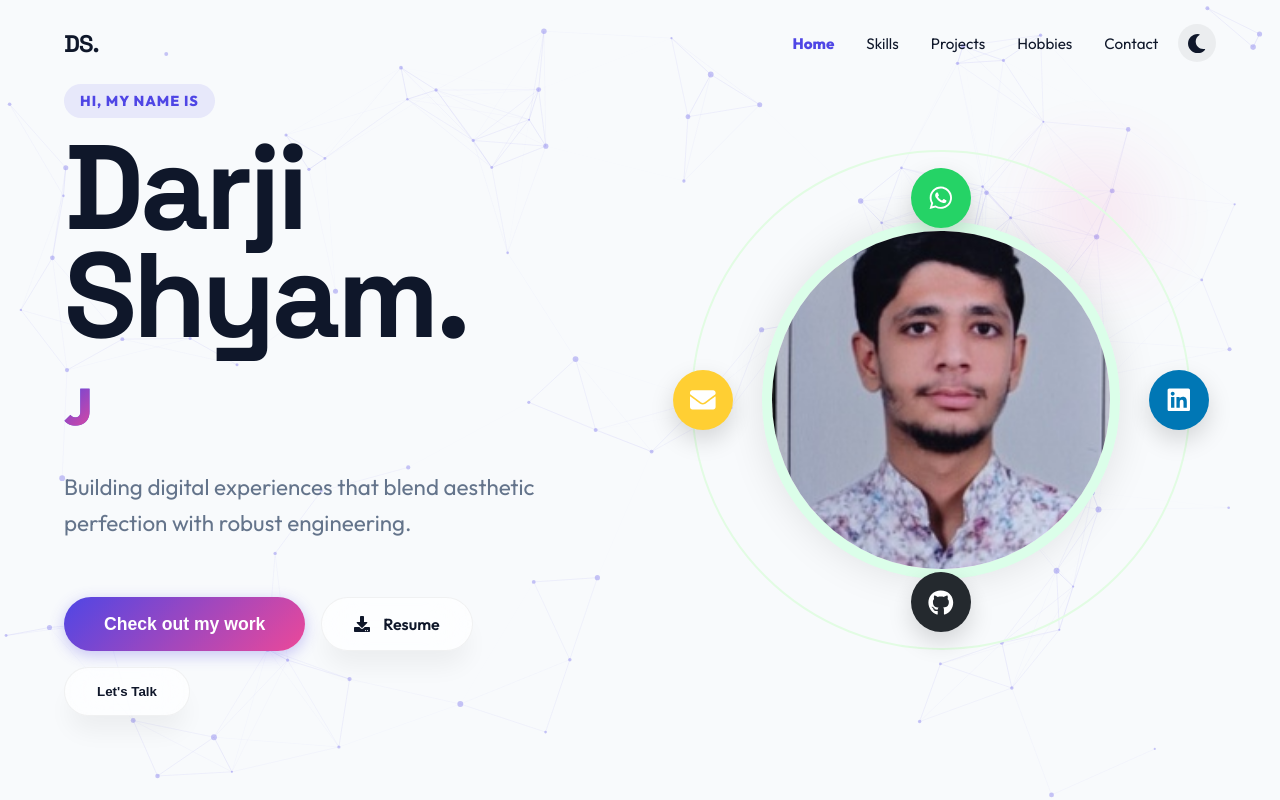
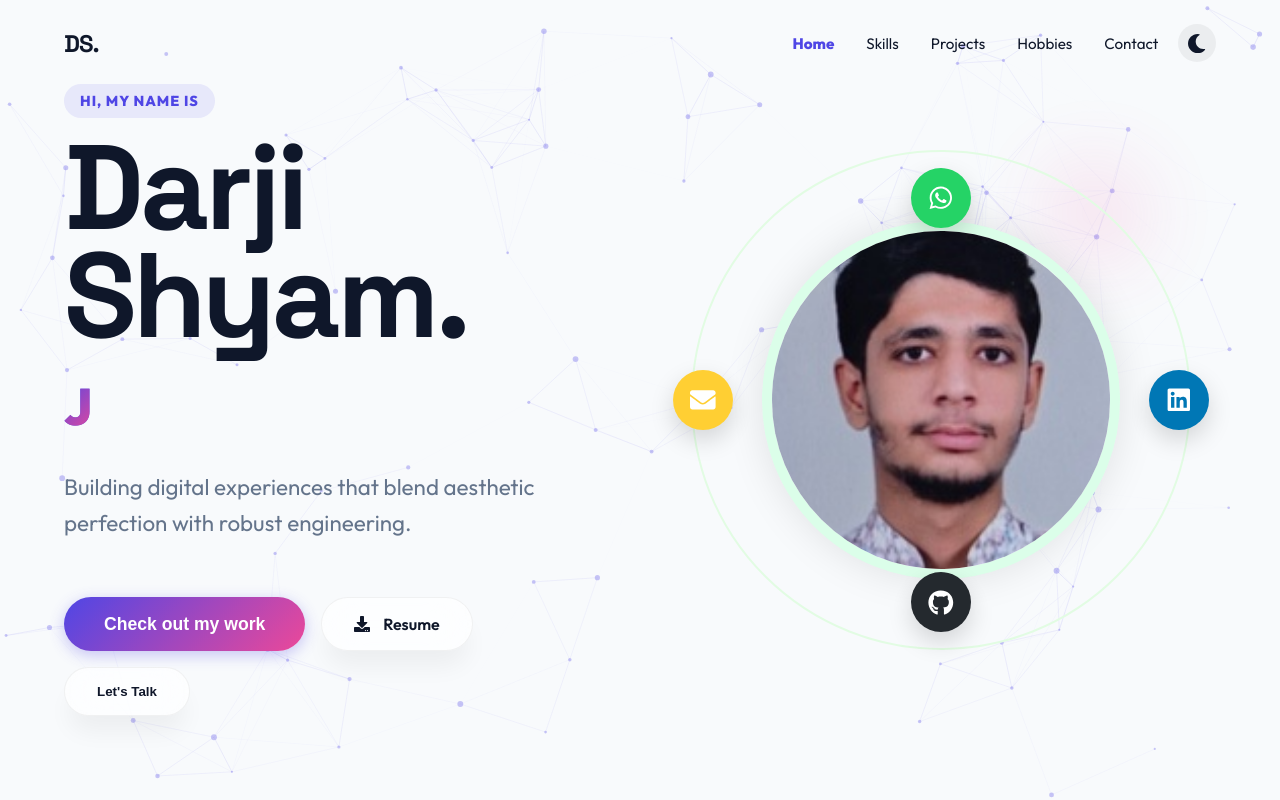
Before and after one commit to darjishyam/Portfolio, a React (Create React App) app in the folder client/: page / in a window 1280 px wide. Shown: the top 800 px of the page. Built offline with nearby package versions, Linux system fonts and the light colour scheme; no server answers.

Commit message:
Fixed profile image crop by updating object-position in CSS

```diff
--- a/client/src/components/Portfolio/Portfolio.css
+++ b/client/src/components/Portfolio/Portfolio.css
@@ -222,6 +222,8 @@ body.dark-mode .hero-section {
   width: 100%;
   height: 100%;
   object-fit: cover;
+  object-position: center 15%; /* Shifts the focus higher up on the image to show the forehead */
+  transform: scale(1.2); /* Slightly reduced zoom for better framing */
 }
 
 .orbit-ring-line {
```
